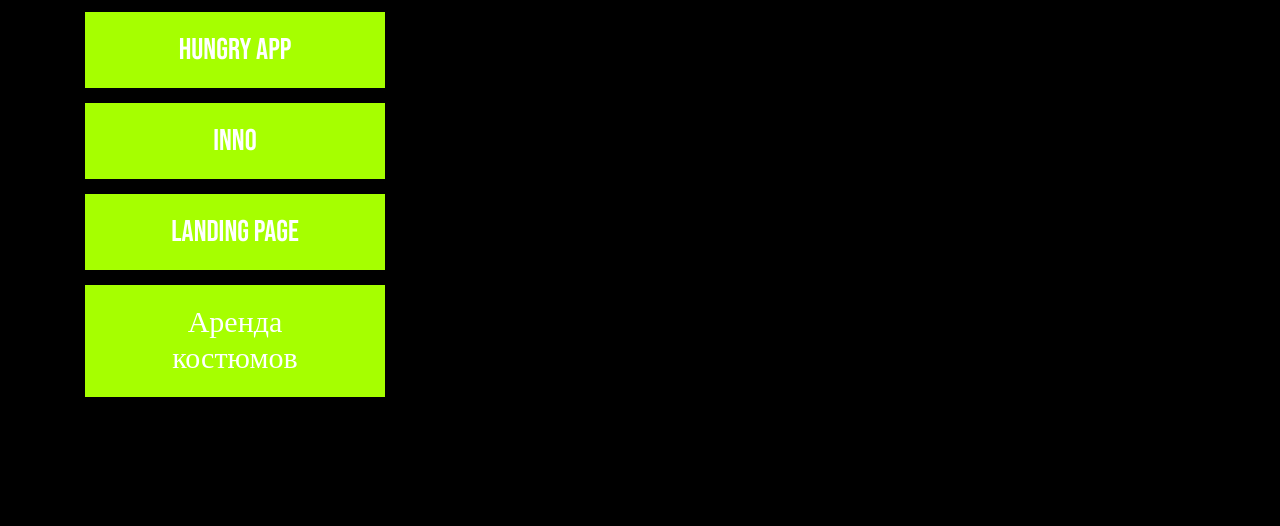
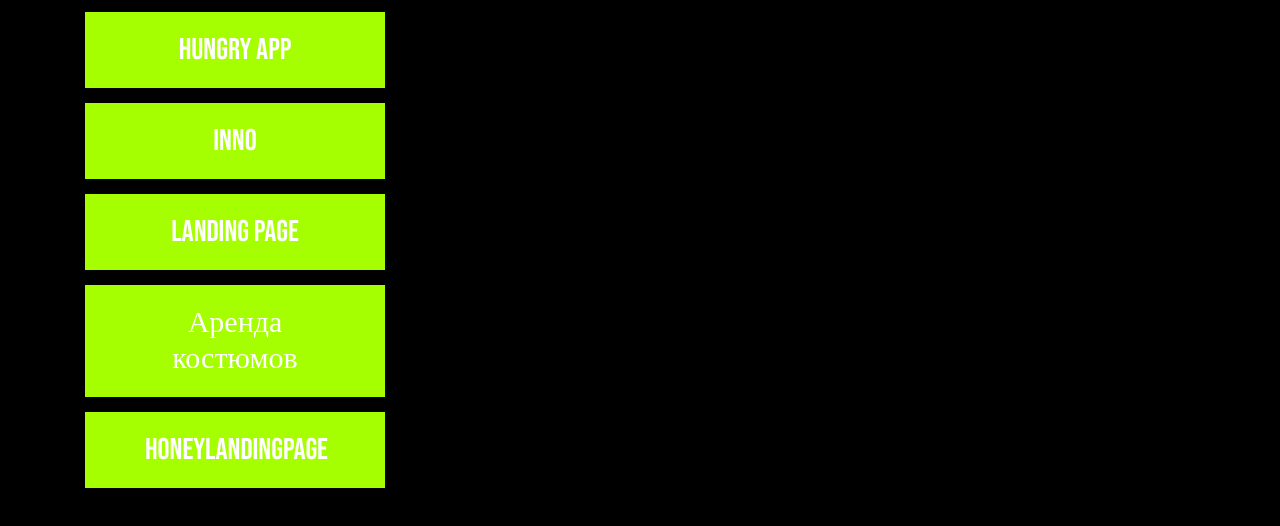
Before and after one commit to Nodirr/portfolio, a plain HTML site: page index.html in a window 1280 px wide. Shown: the part 753-1279 px from the top of the page. Before the commit the page ends 1210 px from the top, so only its background shows below. Drawn offline with Linux system fonts and the light colour scheme; a web font is replaced by a local one.

Commit message:
Update index.html

```diff
--- a/index.html
+++ b/index.html
@@ -30,6 +30,8 @@
              <a href=" https://nodirr.github.io/INNO/">INNO</a>
              <a href="  https://nodirr.github.io/landingpage/"> Landing Page</a>
             <a href=" https://nodirr.github.io/clothes/"> Аренда костюмов</a>
+             <a href="   https://nodirr.github.io/honey/"> HoneyLandingPage</a>
+
         </div>
 
 
```
